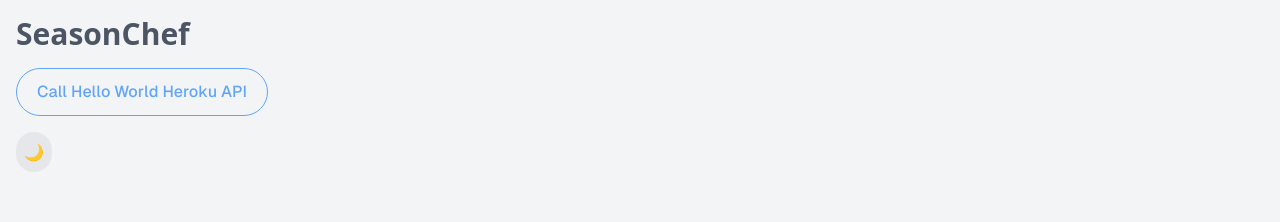
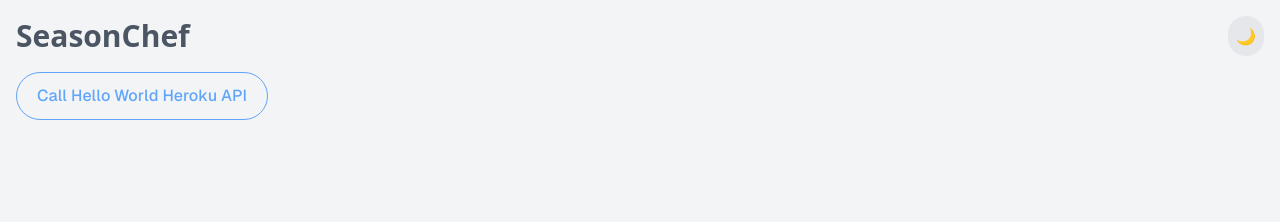
Before and after one commit to swapnil-srivastava/curly-succotash, a Next.js app in the folder apps/web/: page / in a window 1280 px wide. Shown: the top 222 px of the page. Built offline with nearby package versions, Linux system fonts and the light colour scheme.

Commit message:
adding the component which would align the theme toggle and seasonchef

```diff
--- a/apps/web/app/page.tsx
+++ b/apps/web/app/page.tsx
@@ -7,17 +7,21 @@
   return (
     <main className="min-h-screen bg-background-light dark:bg-background-dark">
       <div className="container mx-auto p-4">
-        <h1 className="text-3xl font-bold text-primary-light dark:text-primary-dark">
-          SeasonChef
-        </h1>
+        <div className="w-full h-full flex justify-between items-center">
+          <div>
+            <h1 className="text-3xl font-bold text-primary-light dark:text-primary-dark">
+              SeasonChef
+            </h1>
+          </div>
+          <div>
+            <ThemeToggle />
+          </div>
+        </div>
         <p className="mt-4 text-secondary-light dark:text-secondary-dark">
           <Button appName="web" className={styles.secondary}>
             Call Hello World Heroku API
           </Button>
         </p>
-        <div className="mt-4">
-          <ThemeToggle />
-        </div>
       </div>
     </main>
   );
```
